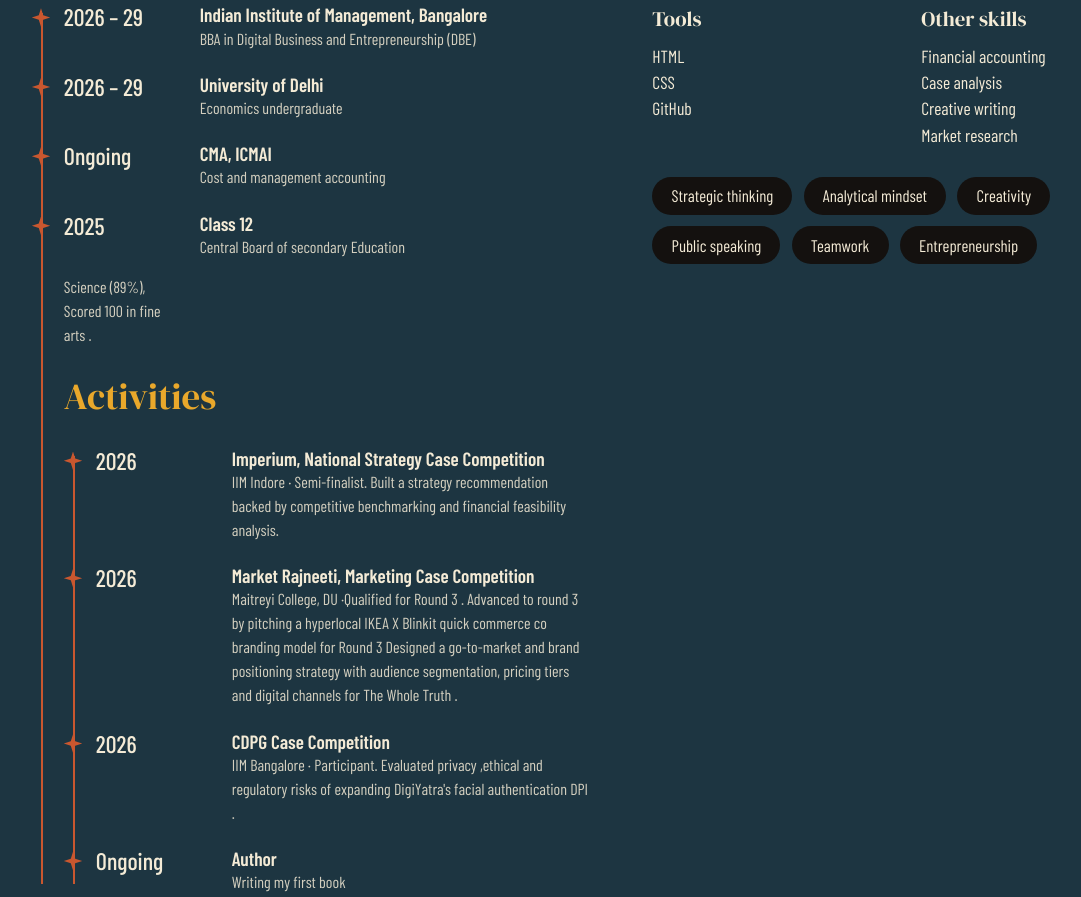
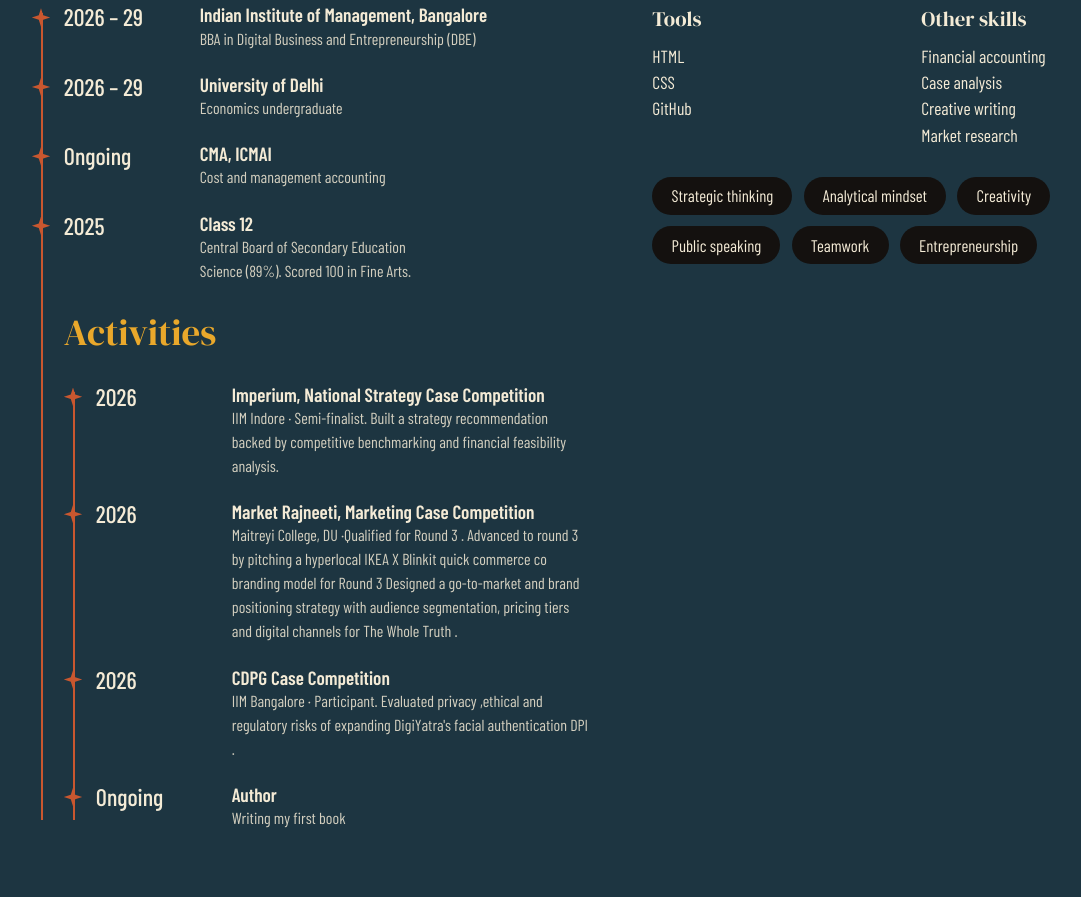
Before and after one commit to aayushichaturvedi315-hue/aayushi-resume, a plain HTML site: page index.html in a window 1280 px wide. Shown: the part 1432-2329 px from the top of the page, without its empty margins (45-1126 px from the left). Drawn offline with nearby package versions, Linux system fonts and the light colour scheme.

Commit message:
Refactor Class 12 entry in index.html
Updated Class 12 details for better formatting and clarity.

```diff
--- a/index.html
+++ b/index.html
@@ -86,10 +86,12 @@
 </li>
 <li>
   <span class="year">2025</span>
-  <span><strong>Class 12 </strong><small>Central Board of secondary Education</small></span><small class="desc">Science (89%), Scored 100 in fine arts .</small>
+  <span>
+    <strong>Class 12</strong>
+    <small>Central Board of Secondary Education</small>
+    <small class="desc">Science (89%). Scored 100 in Fine Arts.</small>
   </span>
 </li>
-
         <h2>Activities</h2>
         <ul class="timeline">
           <li>
```
